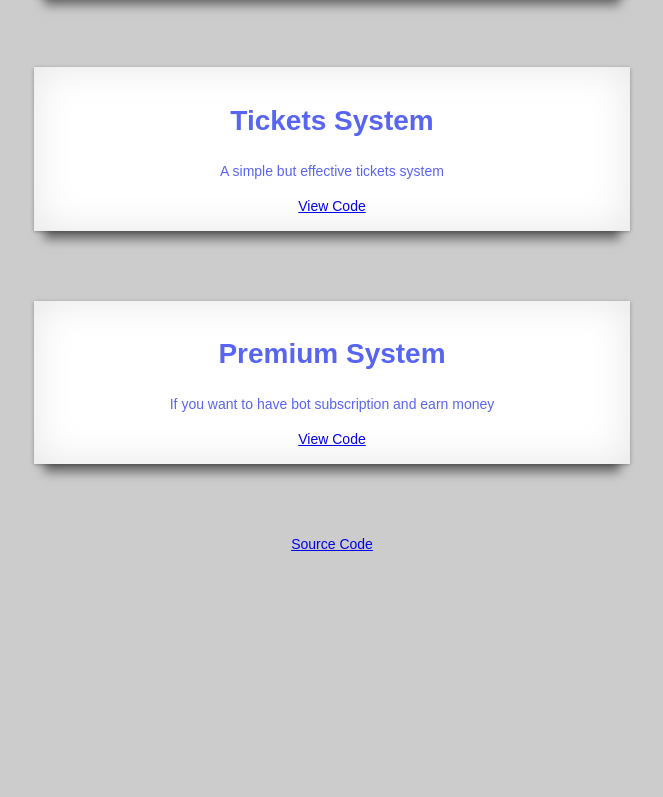
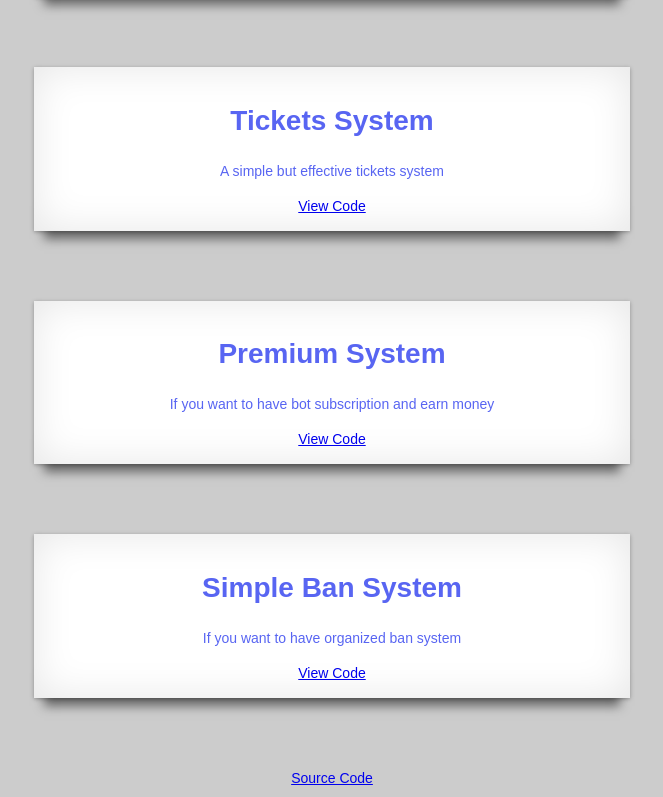
Before and after one commit to MusicalxD/snippets, a plain HTML site: page index.html in a window 1280 px wide. Shown: the part 948-1745 px from the top of the page, without its empty margins (308-971 px from the left). Before the commit the page ends 1511 px from the top, so only its background shows below. Drawn offline with Linux system fonts and the light colour scheme.

Commit message:
Added Simple Ban System

```diff
--- a/index.html
+++ b/index.html
@@ -63,6 +63,12 @@
     <a href="Premium.html">View Code</a>
   </div>
 
+  <div class="drop-shadow raised">
+    <h1>Simple Ban System</h1>
+    <p>If you want to have organized ban system </p>
+    <a href="SBanSystem.html">View Code</a>
+  </div>
+
   <div>
     <footer>
       <a href="https://github.com/MusicalxD/snippets">Source Code</a>
```
